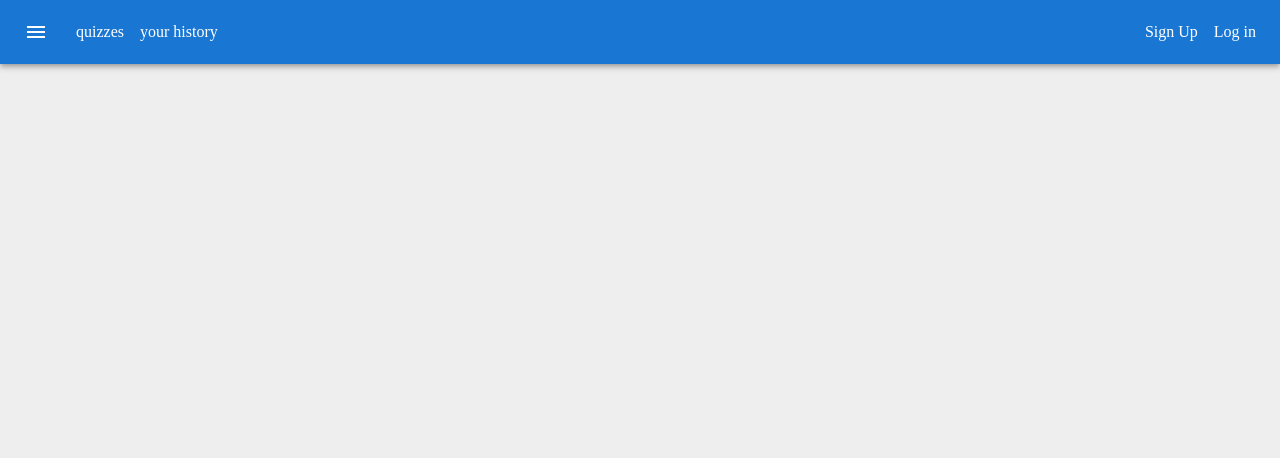
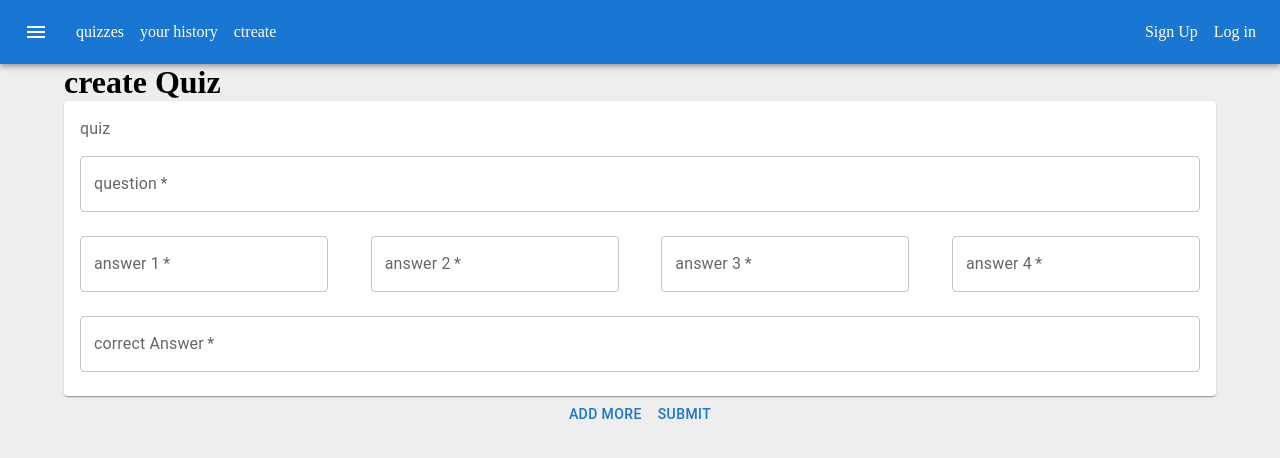
Before and after one commit to Mohammed-Almuziny/project2-frontend, a React (Create React App) app: page /create/quiz in a window 1280 px wide. Shown: the top 458 px of the page. Built offline with nearby package versions, Linux system fonts and the light colour scheme.

Commit message:
crerate create quiz page

```diff
--- a/src/App.js
+++ b/src/App.js
@@ -4,6 +4,8 @@ import { Route, Routes } from "react-router-dom";
 import { Header } from "../src/components/Header";
 import { Quizzes } from "./components/Quizzes";
 import { History } from "../src/components/History";
+import {Create} from "./components/Create";
+import { CreateQuiz } from "./components/CreateQuiz";
 import { Quiz } from "./components/Quiz";
 import { SignUp } from "./components/SignUp";
 import { LogIn } from "./components/LogIn";
@@ -20,6 +22,8 @@ function App() {
         <Route exact path="/quizzes" element={<Quizzes />} />
         <Route exact path="/quiz/:id" element={<Quiz />} />
         <Route exact path="/history" element={<History />} />
+        <Route exact path="/create" element={<Create />} />
+        <Route exact path="/create/quiz" element={<CreateQuiz />} />
         <Route exact path="/SignUp" element={<SignUp />} />
         <Route exact path="/LogIn" element={<LogIn user={user} setUser={setUser}/>} />
       </Routes>
--- /dev/null
+++ b/src/components/Create/index.jsx
@@ -0,0 +1,13 @@
+import React from 'react';
+import {Link ,Typography, Container} from "@mui/material"
+
+export const Create = () => {
+  return (
+    <div>
+      <Container>
+        <Link  color="inherit" underline="none" href="/create/quiz">create new quize</Link>
+        <Typography align="center" variant="h2">your Quiz</Typography>
+      </Container>
+    </div>
+  )
+}
--- /dev/null
+++ b/src/components/CreateQuestion/index.jsx
@@ -0,0 +1,101 @@
+import { React, useEffect } from "react";
+import {
+  Paper,
+  Box,
+  FormGroup,
+  FormControl,
+  FormLabel,
+  TextField,
+  FormControlLabel,
+} from "@mui/material";
+
+export const CreateQuestion = ({ questions, setQuestions, i }) => {
+  const handleChange = (e) => {
+    let newArr = questions;
+    console.log(e.target.value);
+
+    if (e.target.id === "question") newArr[i].question = e.target.value;
+    if (e.target.id === "answer1")
+      newArr[i].answers.splice(0, 1, e.target.value);
+
+    console.log(newArr);
+    setQuestions(newArr);
+  };
+
+  useEffect(() => {
+    console.log(questions);
+  }, [questions]);
+  return (
+    <Paper>
+      <Box p={2}>
+        <FormGroup onSubmit={() => console.log("sum")}>
+          <FormControl>
+            <FormLabel> quiz </FormLabel>
+
+            <TextField
+              fullWidth
+              id="question"
+              label="question"
+              placeholder="question"
+              margin="normal"
+              required
+              onChange={handleChange}
+            >
+              {" "}
+              quasion
+            </TextField>
+          </FormControl>
+
+          <FormGroup row sx={{ justifyContent: "space-between" }}>
+            <TextField
+              id="answer1"
+              label="answer 1"
+              placeholder="answer1"
+              margin="normal"
+              required
+              onChange={handleChange}
+            >
+              a
+            </TextField>
+            <TextField
+              id="answer2"
+              label="answer 2"
+              placeholder="answer 2"
+              margin="normal"
+              required
+            >
+              b
+            </TextField>
+            <TextField
+              id="answer3"
+              label="answer 3"
+              placeholder="answer 3"
+              margin="normal"
+              required
+            >
+              c
+            </TextField>
+            <TextField
+              id="answer4"
+              label="answer 4"
+              placeholder="answer 4"
+              margin="normal"
+              required
+            >
+              d
+            </TextField>
+          </FormGroup>
+
+          <TextField
+            id="correctAnswer"
+            label="correct Answer"
+            placeholder="correct Answer"
+            margin="normal"
+            fullWidth={false}
+            required
+          ></TextField>
+        </FormGroup>
+      </Box>
+    </Paper>
+  );
+};
--- /dev/null
+++ b/src/components/CreateQuiz/index.jsx
@@ -0,0 +1,85 @@
+import { react, useState, useEffect } from "react";
+import {
+  Container,
+  Box,
+  Button,
+  FormGroup,
+  FormControl,
+  FormLabel,
+  TextField,
+  FormControlLabel,
+} from "@mui/material";
+
+import { CreateQuestion } from "../CreateQuestion";
+
+export const CreateQuiz = () => {
+  const [questionNumber, setQuestionNumber] = useState([]);
+  const [title, setTitle] = useState();
+  const [questions, setQuestions] = useState([
+    // {
+    //   question: "",
+    //   answers: [],
+    //   correctAnswer: "",
+    // },
+  ]);
+  const [useAwait, setUseAwait] = useState(0);
+
+  const handleAddMore = () => {
+    setQuestions([
+      ...questions,
+      {
+        question: "",
+        answers: Array(4),
+        correctAnswer: "",
+      },
+    ]);
+    setUseAwait(useAwait + 1);
+  };
+
+  const handleSubmit = (e) => {
+    e.preventDefault();
+    console.log(e);
+  };
+
+  useEffect(() => {
+    handleAddMore();
+  }, []);
+
+  useEffect(() => {
+    console.log("useEffect for questions");
+    console.log(questions);
+  }, [questions]);
+
+  useEffect(() => {
+    if (useAwait !== 0) {
+      setQuestionNumber([
+        ...questionNumber,
+        <CreateQuestion
+          i={questionNumber.length}
+          questions={questions}
+          setQuestions={setQuestions}
+          key={questionNumber.length}
+        />,
+      ]);
+    }
+  }, [useAwait]);
+
+  return (
+    <div>
+      <Container>
+        <h1>create Quiz</h1>
+
+        <form onSubmit={handleSubmit}>
+          {questionNumber.map((form) => {
+            return form;
+          })}
+
+          <Box sx={{ display: "flex", justifyContent: "center" }}>
+            <Button onClick={() => handleAddMore()}>add more</Button>
+            <Button type="submit">submit</Button>
+          </Box>
+        </form>
+      </Container>
+    </div>
+  );
+};
--- a/src/components/Header/index.js
+++ b/src/components/Header/index.js
@@ -57,8 +57,12 @@ export const Header = ({user, setUser}) => {
               quizzes
             </Link>
 
-            <Link color="inherit" underline="none" href="/history">
+            <Link color="inherit" underline="none" href="/history" mr={2}>
               your history
+            </Link>
+
+            <Link color="inherit" underline="none" href="/create">
+              ctreate
             </Link>
 
             <Typography sx={{ flexGrow: 1 }}></Typography>
```
